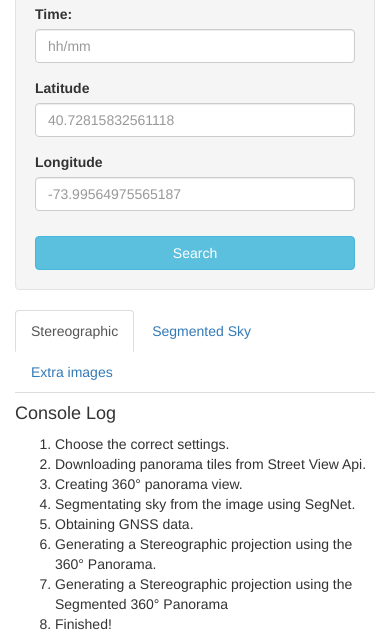
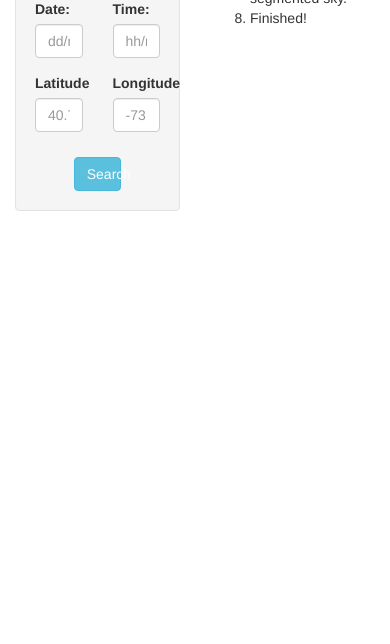
Before and after one commit to druedaplata/app_gnss, a Flask app: page / in a window 390 px wide; the page is wider, and only the part inside the window is pictured. Shown: the part 527-1171 px from the top of that part. After the commit the page ends 738 px from the top of that part, so only its background shows below. Run offline with Flask 2, Linux system fonts and the light colour scheme; some libraries are stand-ins or nearby versions.

Commit message:
complete rework of functionality, now doesn't load a map at start, you have to choose a location first and search.

```diff
--- a/static/css/gnss.css
+++ b/static/css/gnss.css
@@ -1,5 +1,8 @@
 #map {
-  height: 100%;
+  max-width: 100%;
+  max-height: 100%;
+  width: 100%;
+  height: 400px;
 }
 
 img.tick {
--- a/templates/index.html
+++ b/templates/index.html
@@ -12,44 +12,44 @@
   <body>
     <div class="container-fluid">
       <div class="row" style="margin-top: 10px">
-        <div class="col-md-4">
+        <div class="col-md-4 col-xs-6">
           <div class="well">
             <h4>Settings</h4>
             <h5 class="text-center">Click on the map or type in the co-ordinates.</h5>
             <div class="row">
-              <div class="col-md-12">
-                <div id="map" style="width: 570px; height: 362px; float:left">
+              <div class="col-md-12 col-xs-12">
+                <div id="map">
                 </div>
               </div>
             </div>
             <div class="row">
               <form>
-                <div class="col-md-6 form-group">
+                <div class="col-md-6 col-xs-6 form-group">
                   <label for="date">Date:</label>
                   <input id="date" class="form-control" type="text" placeholder="dd/mm/aaaa">
                 </div>
-                <div class="col-md-6 form-group">
+                <div class="col-md-6 col-xs-6 form-group">
                   <label for="time">Time:</label>
                   <input id="time" class="form-control" type="text" placeholder="hh/mm">
                 </div>
-                <div class="col-md-6 form-group">
+                <div class="col-md-6 col-xs-6 form-group">
                   <label for="lat">Latitude</label>
                   <input id="lat" class="form-control" type="text" placeholder="40.72815832561118">
                 </div>
-                <div class="col-md-6 form-group">
+                <div class="col-md-6 col-xs-6 form-group">
                   <label for="lng">Longitude</label>
                   <input id="lng" class="form-control" type="text" placeholder="-73.99564975565187">
                 </div>
               </form>
             </div>
             <div class="row" style="margin-top: 10px">
-              <div class="col-md-4 col-md-offset-4 text-center">
+              <div class="col-md-4 col-md-offset-4 col-xs-6 col-xs-offset-3 text-center">
                 <button type="button" onClick="search()" class="btn btn-info btn-block">Search</button>
               </div>
             </div>
           </div>
         </div>
-        <div class="col-md-4">
+        <div class="col-md-4 col-xs-6">
           <ul class="nav nav-tabs">
             <li class="active"><a data-toggle="tab" href="#normal">Stereographic</a></li>
             <li><a data-toggle="tab" href="#cropped">Segmented Sky</a></li>
@@ -58,7 +58,7 @@
           <div class="tab-content">
             <div id="normal" class="tab-pane fade in active">
               <div class="row">
-                <div class="col-md-12">
+                <div class="col-md-12 col-xs-12">
                   <div id="planet_normal">
                   </div>
                 </div>
@@ -66,29 +66,28 @@
             </div>
             <div id="cropped" class="tab-pane fade">
               <div class="row">
-                <div class="col-md-12">
+                <div class="col-md-12 col-xs-12">
                   <div id="planet_cropped">
                   </div>
                 </div>
               </div>
             </div>
             <div id="images" class="tab-pane fade">
-              <div id="raw_pano" class="col-md-12"></div>
-              <div id="segmented" class="col-md-12"></div>
+              <div id="raw_pano" class="col-md-12 col-xs-12"></div>
+              <div id="segmented" class="col-md-12 col-xs-12"></div>
             </div>
           </div>
-
         </div>
-        <div class="col-md-4">
+        <div class="col-md-4 col-xs-6">
           <h4>Console Log <img class="tick" id="loading" src="/static/images/loading.gif"></h4>
           <ol>
-            <li><img class="tick" id="first" src="/static/images/tick.png"  />Choose the correct settings.</li>
-            <li><img class="tick" id="second" src="/static/images/tick.png" />Downloading panorama tiles from Street View Api.</li>
-            <li><img class="tick" id="third" src="/static/images/tick.png" />Creating 360° panorama view.</li>
-            <li><img class="tick" id="fourth" src="/static/images/tick.png"/>Segmentating sky from the image using SegNet.</li>
-            <li><img class="tick" id="fifth" src="/static/images/tick.png" />Obtaining GNSS data.</li>
-            <li><img class="tick" id="sixth" src="/static/images/tick.png" />Generating a Stereographic projection using the 360° Panorama.</li>
-            <li><img class="tick" id="seventh" src="/static/images/tick.png" />Generating a Stereographic projection using the Segmented 360° Panorama</li>
+            <li><img class="tick" id="first" src="/static/images/tick.png"  />Choose correct settings.</li>
+            <li><img class="tick" id="second" src="/static/images/tick.png" />Download panorama tiles from Street View Api.</li>
+            <li><img class="tick" id="third" src="/static/images/tick.png" />Create 360° panorama view.</li>
+            <li><img class="tick" id="fourth" src="/static/images/tick.png"/>Segment sky from the image using SegNet.</li>
+            <li><img class="tick" id="fifth" src="/static/images/tick.png" />Obtain GNSS data.</li>
+            <li><img class="tick" id="sixth" src="/static/images/tick.png" />Generate a Stereographic projection.</li>
+            <li><img class="tick" id="seventh" src="/static/images/tick.png" />Generate a Stereographic projection using segmented sky.</li>
             <li><img class="tick" id="eigth" src="/static/images/tick.png" />Finished!</li>
           </ol>
         </div>
--- a/utils/gnss_data.py
+++ b/utils/gnss_data.py
@@ -106,7 +106,7 @@ def set_directions(img_path, north_w_point=0):
   w,h = (960,360)
 
   draw = ImageDraw.Draw(img)
-  font = ImageFont.truetype("utils/font.ttf", 20)
+  font = ImageFont.truetype("utils/font.ttf", 30)
 
   theta_offset = (north_w_point/(w*1.0))*360
   # north (el: 0, az:0)
--- a/utils/planet.py
+++ b/utils/planet.py
@@ -88,8 +88,11 @@ def get_planet_image(image_path):
     input_coords = r_theta_to_input_coords(r_theta)
     return input_coords
 
+  # Delete all residual images
+  folder = "static/images/planet"
+
   name = next(tempfile._get_candidate_names())
-  planet_path = "static/images/planet/%s.png" % (name)
+  planet_path = "%s/%s.png" % (folder, name)
   plt.imsave(planet_path, warp(pano, get_planet, output_shape=output_shape))
 
   return planet_path
```
Also changed, not shown: utils/google_access.py (+8 -2 lines), utils/segnet.py (+13 -3 lines).
